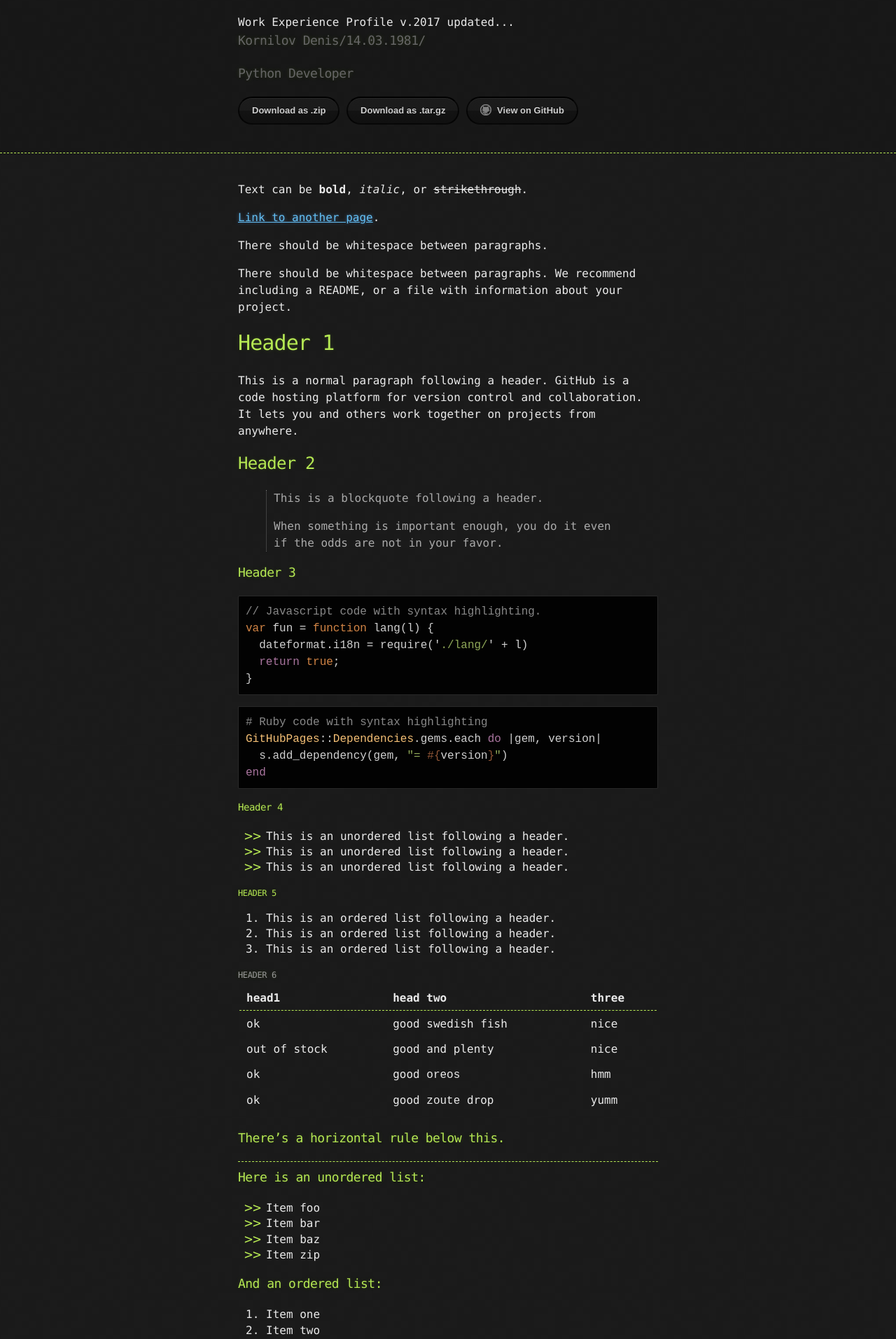
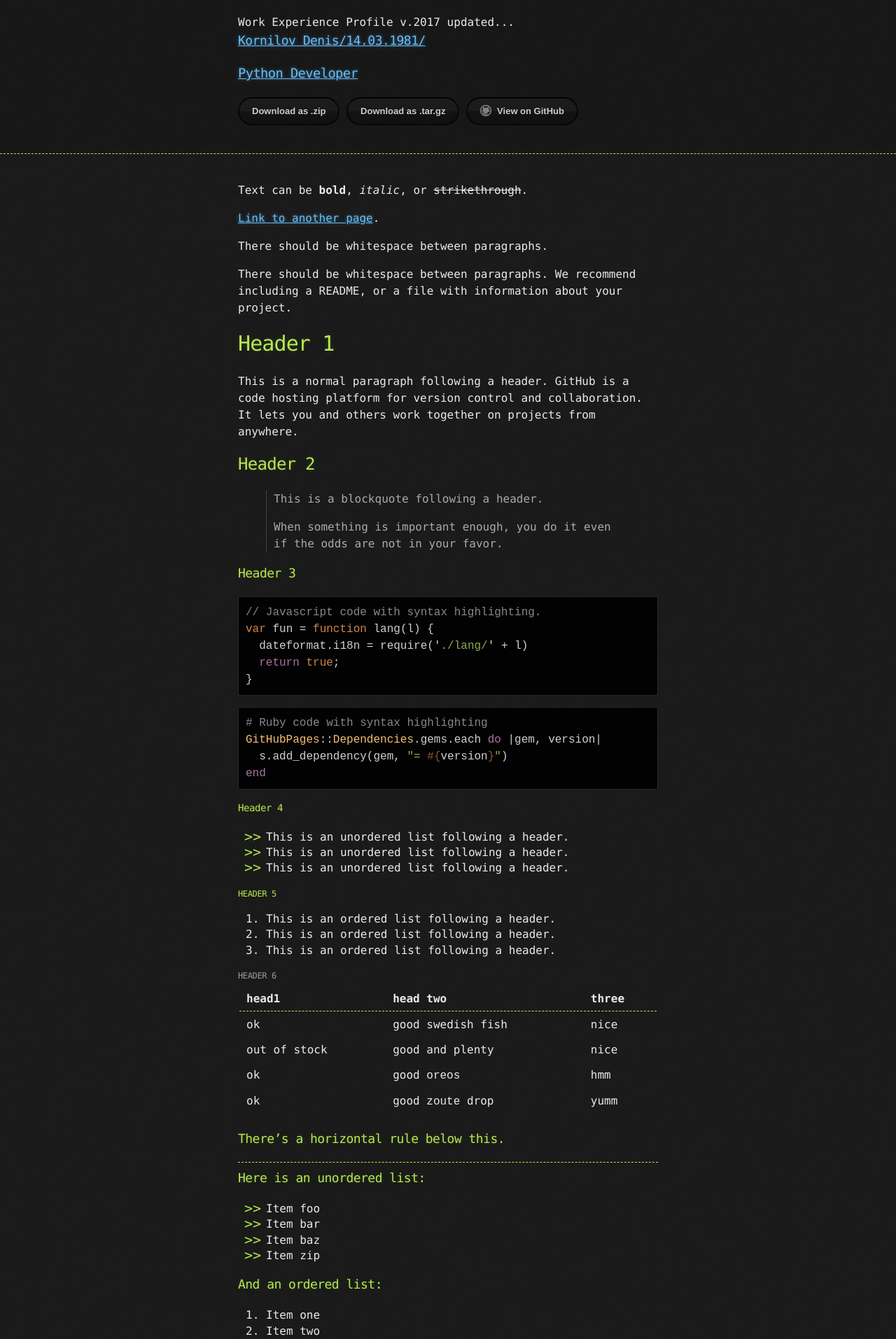
Before and after one commit to kornilov1981/kornilov1981.github.io, a Jekyll site: the page built from index.md, in a window 1280 px wide. Shown: the top 1913 px of the page at 70% size. Built offline with Jekyll 4.4.1, drawn with Linux system fonts in a browser that asks for light colours.

Commit message:
Update default.html

```diff
--- a/_layouts/default.html
+++ b/_layouts/default.html
@@ -13,8 +13,12 @@
     <header>
       <div class="container">
         Work Experience Profile v.2017 updated...
-		<h2>Kornilov Denis/14.03.1981/</h2>
-        <h2 id="header-2">Python Developer</h2>
+		<h2 id="header-2">
+			<a href="#header-2">Kornilov Denis/14.03.1981/</a>
+	         </h2>
+	      <h3 id="header-3">
+		      <a href="#header-3">Python Developer</a>
+	      </h3>
 
         <section id="downloads">
           {% if site.show_downloads %}
```
